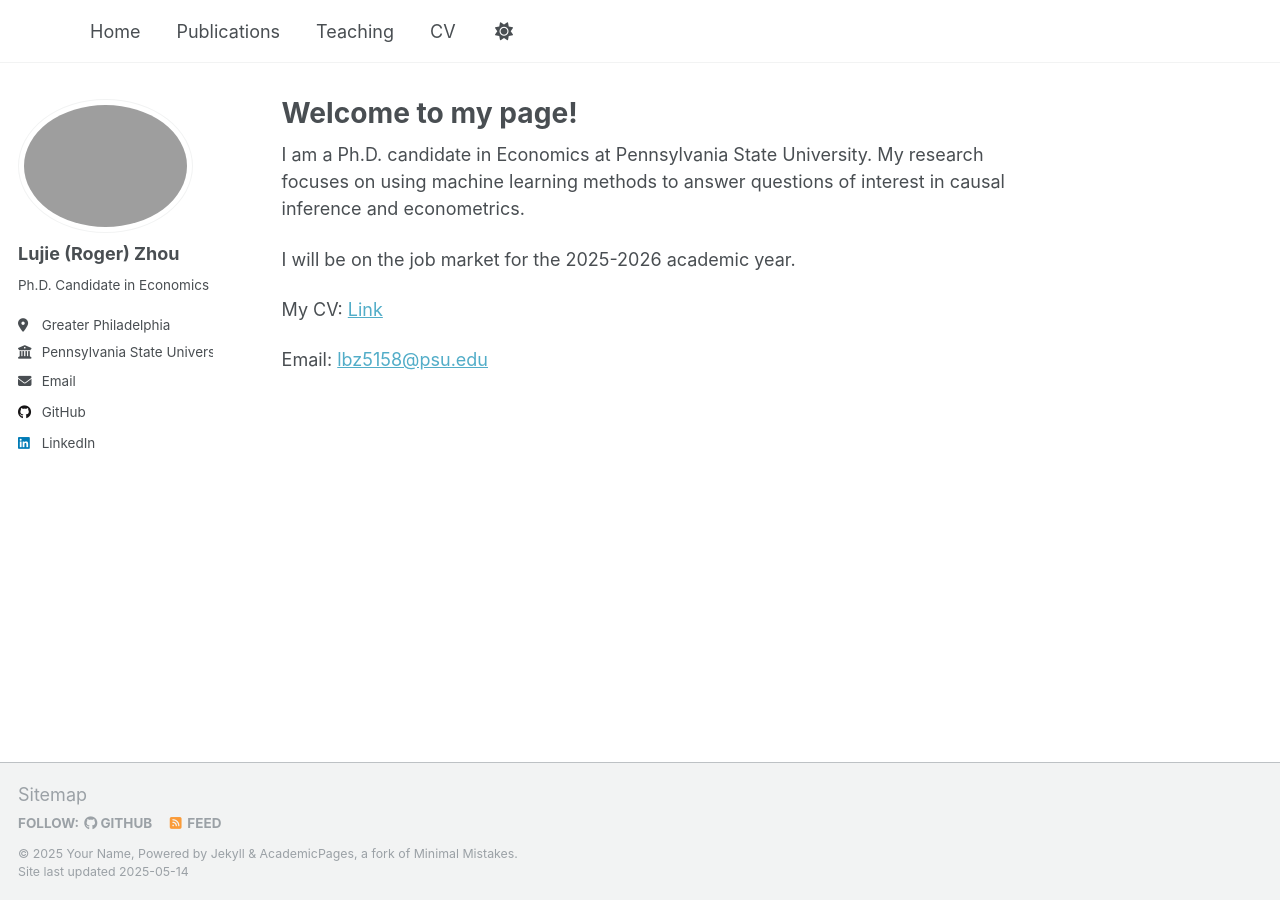
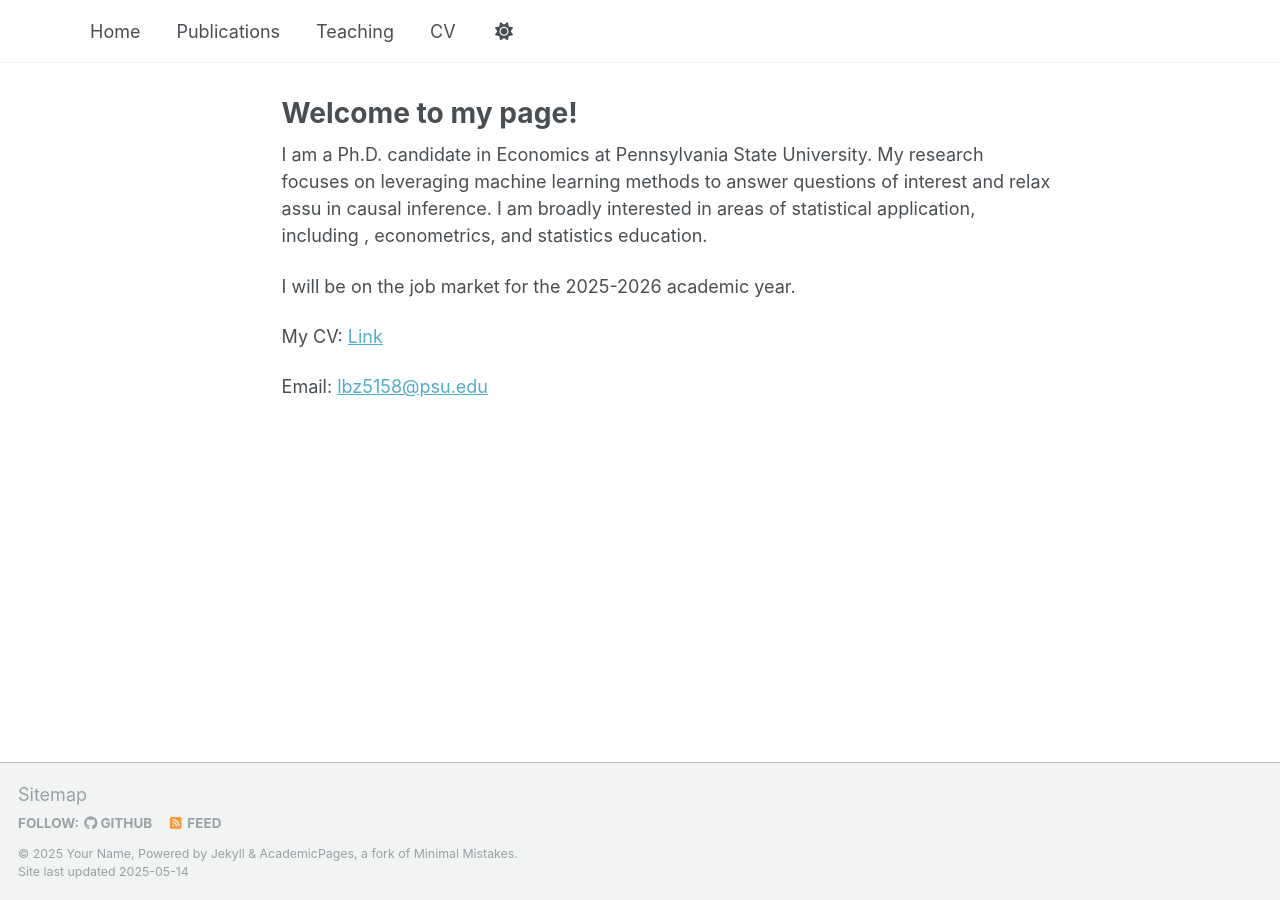
Before and after one commit to lbz5158/lujiezhou.github.io, a Jekyll site: the page built from _pages/about.md, in a window 1280 px wide. Built offline with Jekyll 4.4.1, drawn with Linux system fonts in a browser that asks for light colours.

Commit message:
Update about.md

```diff
--- a/_pages/about.md
+++ b/_pages/about.md
@@ -1,10 +1,10 @@
 ---
 permalink: /
 title: "Welcome to my page!"
-author_profile: true
+author_profile: false
 ---
 
-I am a Ph.D. candidate in Economics at Pennsylvania State University. My research focuses on using machine learning methods to answer questions of interest in causal inference and econometrics.
+I am a Ph.D. candidate in Economics at Pennsylvania State University. My research focuses on leveraging machine learning methods to answer questions of interest and relax assu in causal inference. I am broadly interested in areas of statistical application, including , econometrics, and statistics education.
 
 I will be on the job market for the 2025-2026 academic year.
 
```
